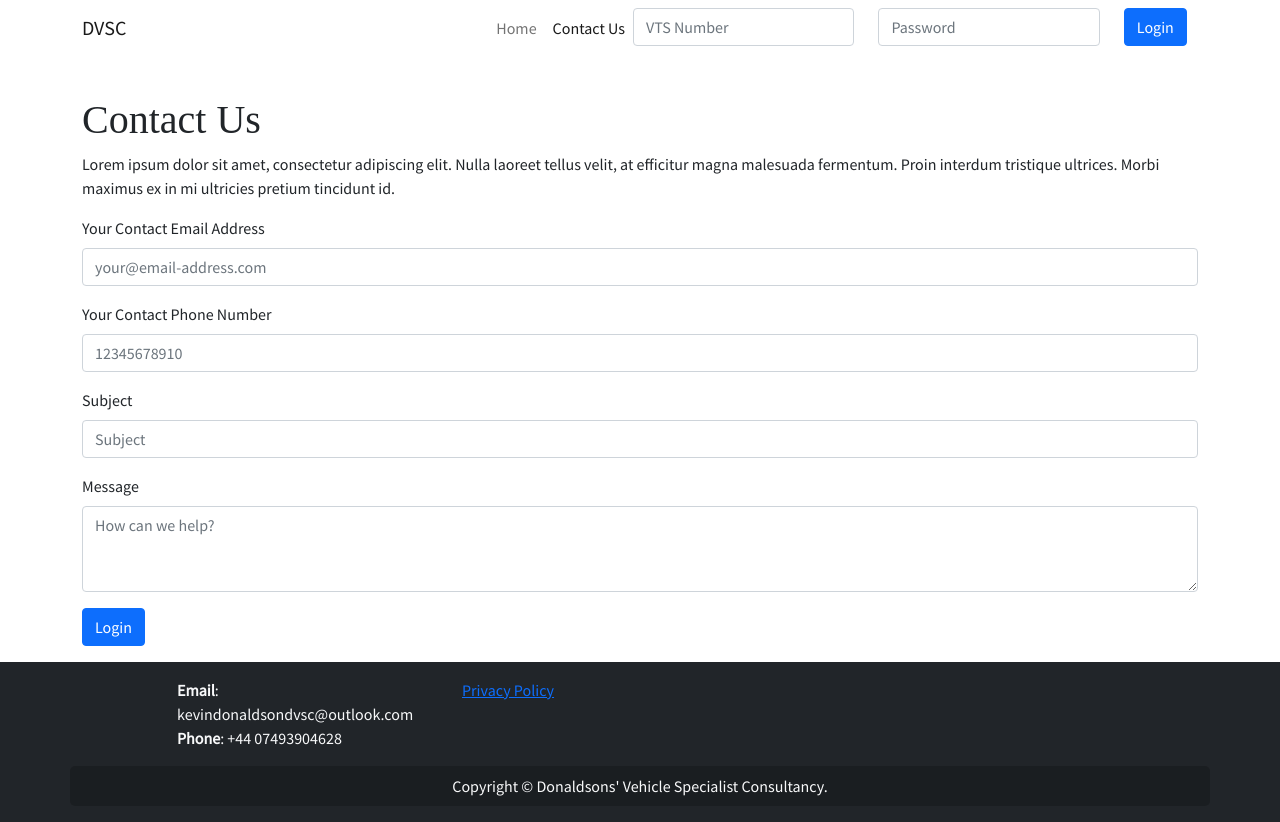
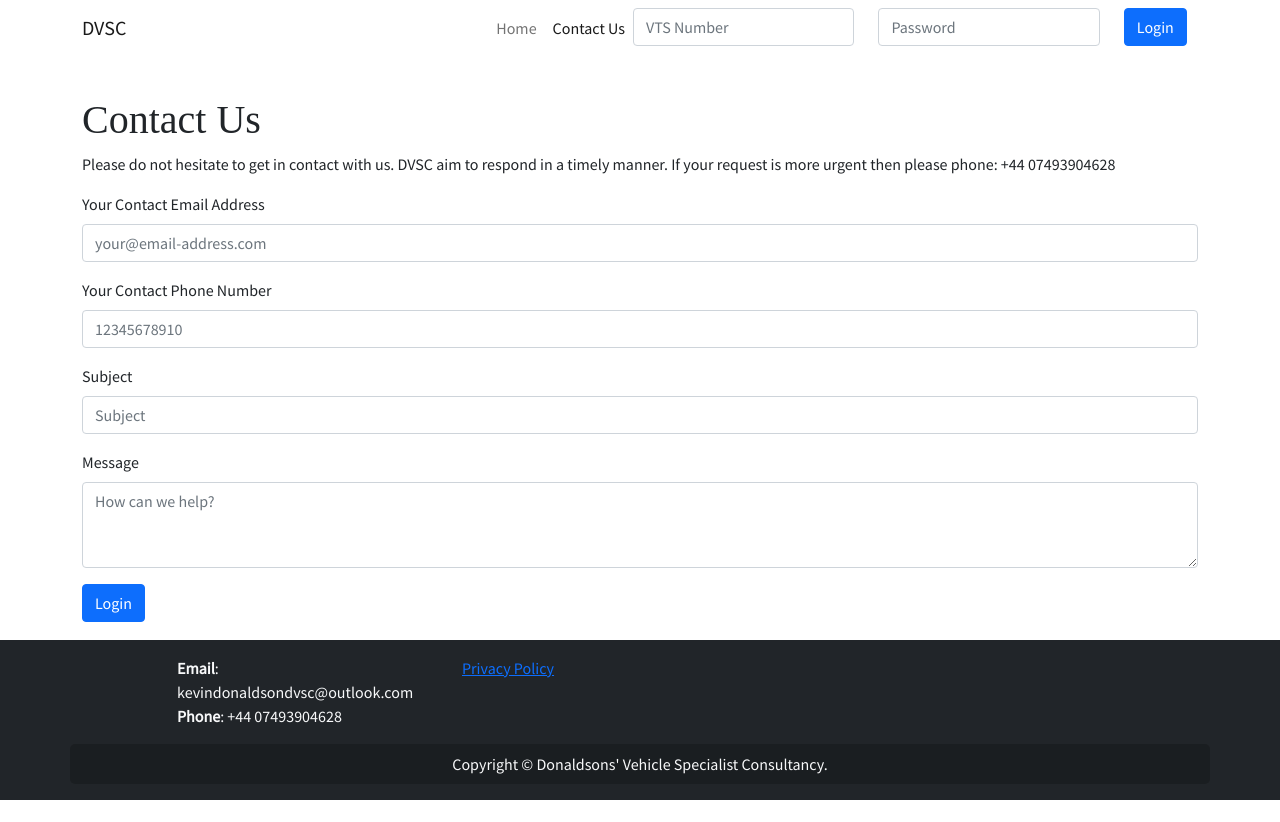
Before and after one commit to kv6002-team/DVSCWebServer, a React (Create React App) app in the folder website/: page /contact-us in a window 1280 px wide. After the commit the page ends 800 px from the top, so only its background shows below. Built offline with nearby package versions, Linux system fonts and the light colour scheme; a web font is replaced by a local one.

Commit message:
Removed lorem ipsum from contact page

```diff
--- a/website/src/pages/ContactUs.jsx
+++ b/website/src/pages/ContactUs.jsx
@@ -29,7 +29,7 @@ export default class ContactUs extends react.Component {
       <Main>
         <Container>
           <h1>Contact Us</h1>
-          <p className="mb-3">Lorem ipsum dolor sit amet, consectetur adipiscing elit. Nulla laoreet tellus velit, at efficitur magna malesuada fermentum. Proin interdum tristique ultrices. Morbi maximus ex in mi ultricies pretium tincidunt id.</p>
+          <p className="mb-3">Please do not hesitate to get in contact with us. DVSC aim to respond in a timely manner. If your request is more urgent then please phone: +44 07493904628</p>
 
           <Form>
             <Form.Group className="mb-3" controlId="contactEmail">
```
